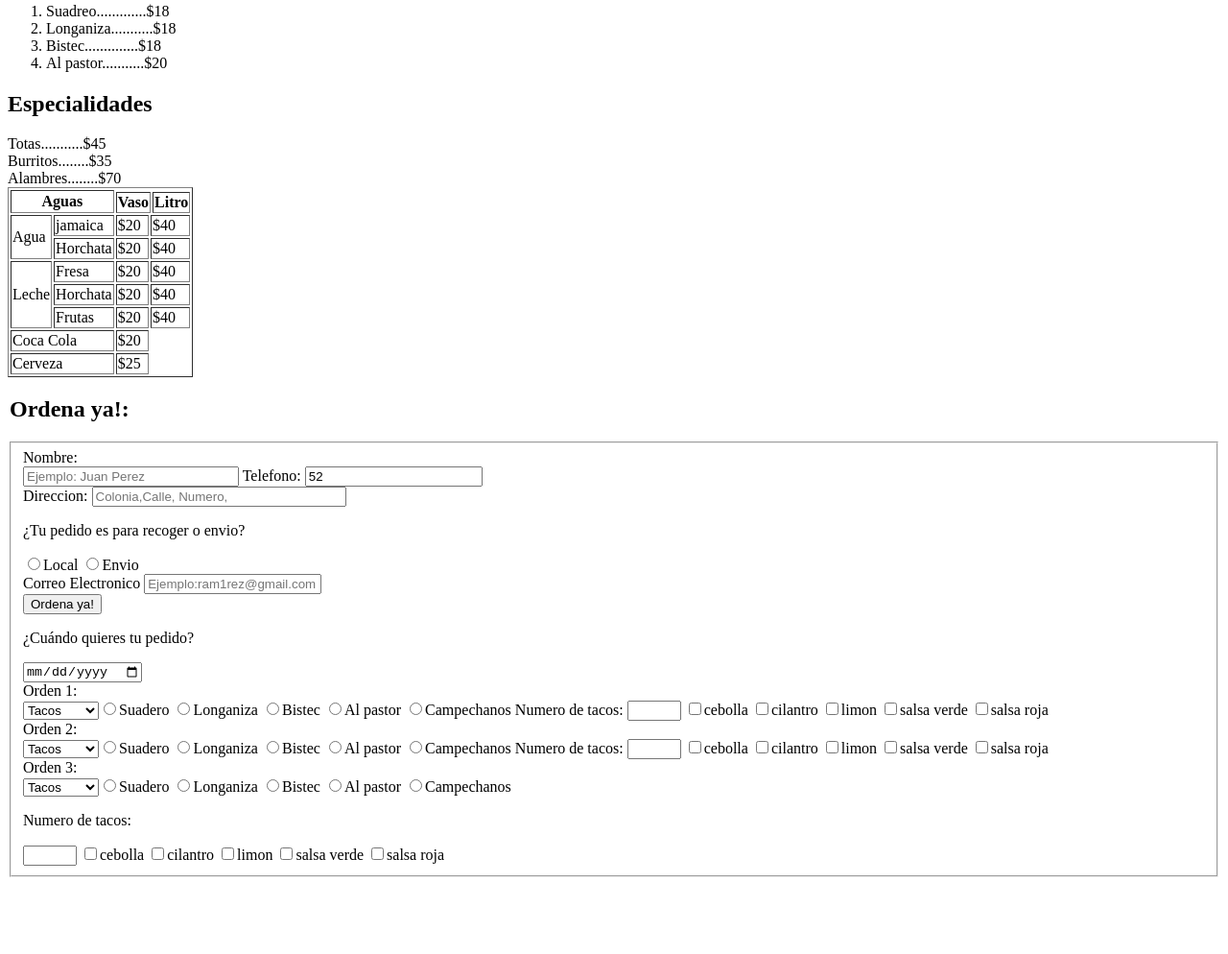
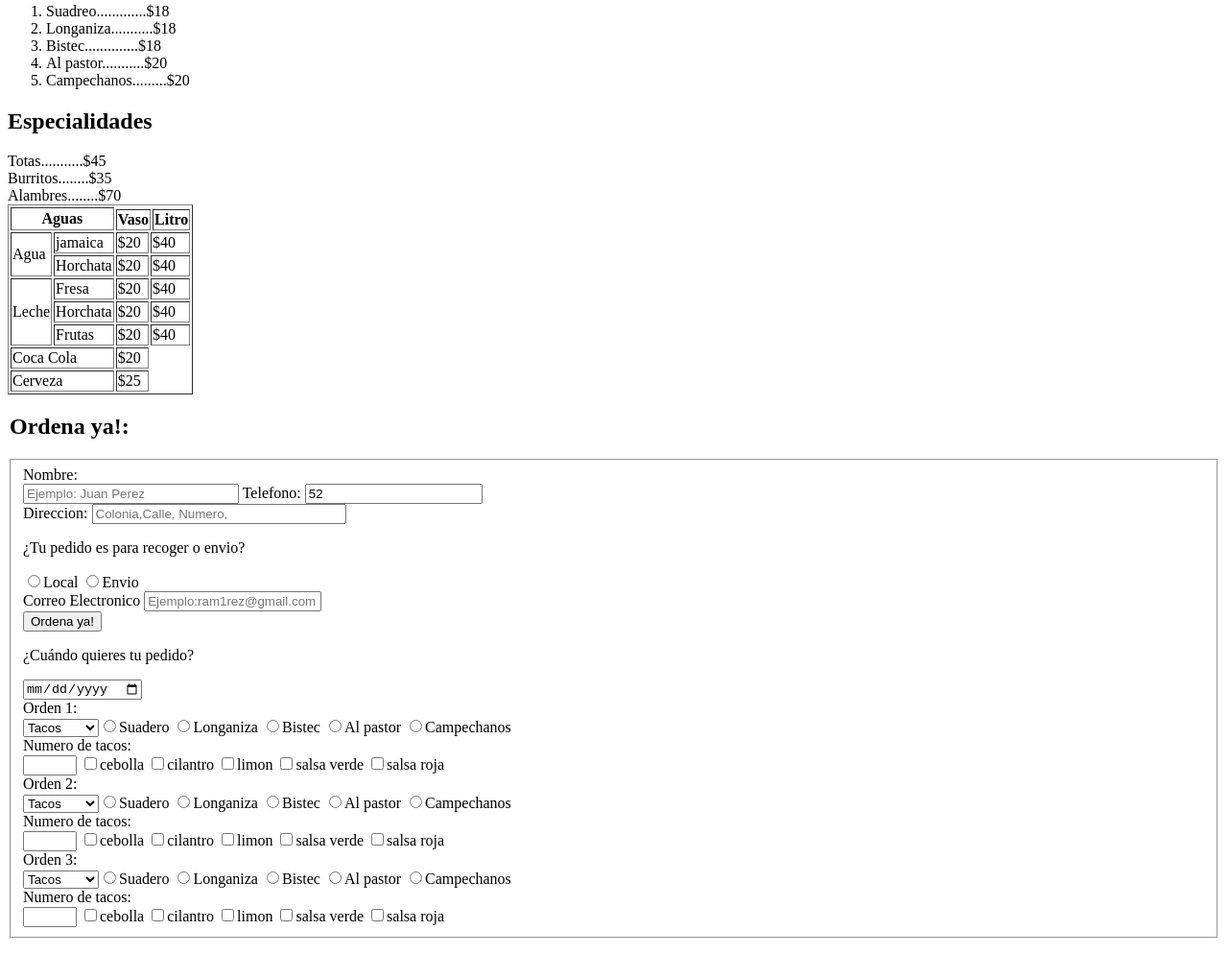
Before and after one commit to imnotvargas/taqueria_vargas, a plain HTML site: page index.html in a window 1280 px wide. Shown: the part 1450-2444 px from the top of the page at 96% size. Before the commit the page ends 2380 px from the top, so only its background shows below. Drawn offline with Linux system fonts and the light colour scheme.

Commit message:
Add files via upload

```diff
--- a/index.html
+++ b/index.html
@@ -30,6 +30,7 @@
                     <li>Longaniza...........$18</li>
                     <li>Bistec..............$18</li>
                     <li>Al pastor...........$20</li>
+                    <li>Campechanos.........$20</li>
 
                 </ol>
                 <h2>Especialidades</h2>
@@ -113,8 +114,8 @@
                     <input type="radio" name="Carne" id="" value="Al pastor" required>Al pastor
                     <input type="radio" name="Carne" id="" value="Campechanos" required>Campechanos
 
-                    Numero de tacos:
-                    <input type="number" name="" id="" min="1" max="20">
+                    <br>Numero de tacos:
+                    <br><input type="number" name="" id="" min="1" max="20">
                     <input type="checkbox" name="cebolla" id="" value="si">cebolla
                     <input type="checkbox" name="cilantro" id="" value="si">cilantro
                     <input type="checkbox" name="limon" id="" value="si">limon
@@ -135,16 +136,17 @@
                     <input type="radio" name="Carne" id="" value="Al pastor" required>Al pastor
                     <input type="radio" name="Carne" id="" value="Campechanos" required>Campechanos
 
-                    Numero de tacos:
-                    <input type="number" name="" id="" min="1" max="20">
+                    <br>Numero de tacos:
+                    <br><input type="number" name="" id="" min="1" max="20">
                     <input type="checkbox" name="cebolla" id="" value="si">cebolla
                     <input type="checkbox" name="cilantro" id="" value="si">cilantro
                     <input type="checkbox" name="limon" id="" value="si">limon
                     <input type="checkbox" name="salsa verde" id="" value="si">salsa verde
                     <input type="checkbox" name="salsa roja" id="" value="si">salsa roja
+                </select>
 
-                    <br>Orden 3:
-                    <br><select name="Orden dos" id="">
+                <br>Orden 3:
+                <br><select name="Orden dos" id="">
                     <option value="">Tacos</option>
                     <option value="">Tortas</option>
                     <option value="">Burritos</option>
@@ -156,8 +158,8 @@
                     <input type="radio" name="Carne" id="" value="Al pastor" required>Al pastor
                     <input type="radio" name="Carne" id="" value="Campechanos" required>Campechanos
 
-                    <p>Numero de tacos:</p>
-                    <input type="number" name="" id="" min="1" max="20">
+                    <br>Numero de tacos:
+                    <br><input type="number" name="" id="" min="1" max="20">
                     <input type="checkbox" name="cebolla" id="" value="si">cebolla
                     <input type="checkbox" name="cilantro" id="" value="si">cilantro
                     <input type="checkbox" name="limon" id="" value="si">limon
```
